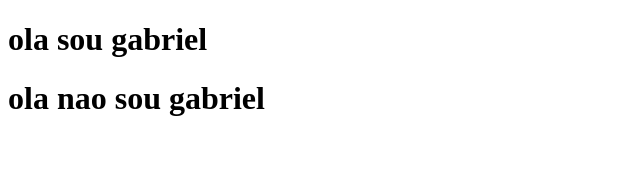
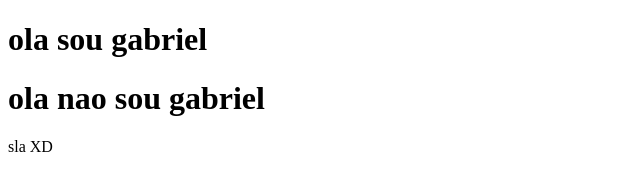
Before and after one commit to LIADS-IFMS/aprendendoGit, a plain HTML site: page index.html in a window 1280 px wide. Shown: the full height of the page, 0-640 px from the left. Drawn offline with Linux system fonts and the light colour scheme.

Commit message:
Coisas novas

```diff
--- a/index.html
+++ b/index.html
@@ -7,5 +7,6 @@
 <body>
 	<h1>ola sou gabriel</h1>
 	<h1>ola nao sou gabriel</h1>
+	<p>sla XD<p>
 </body>
 </html>
```
